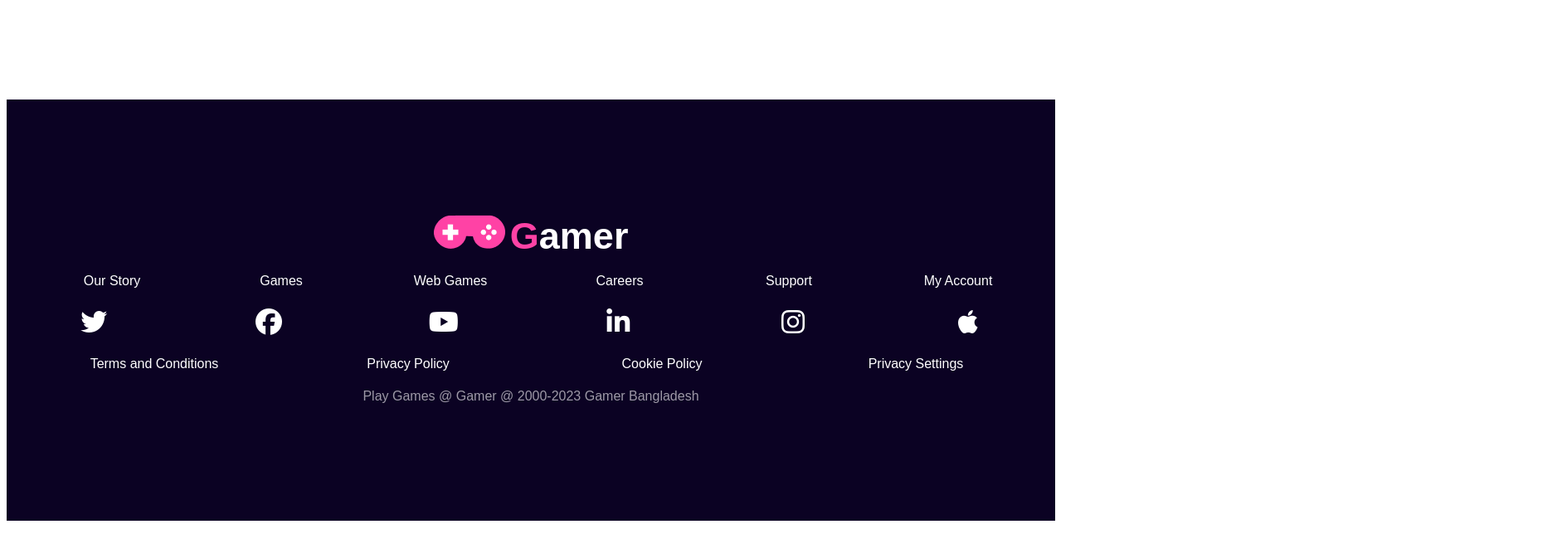
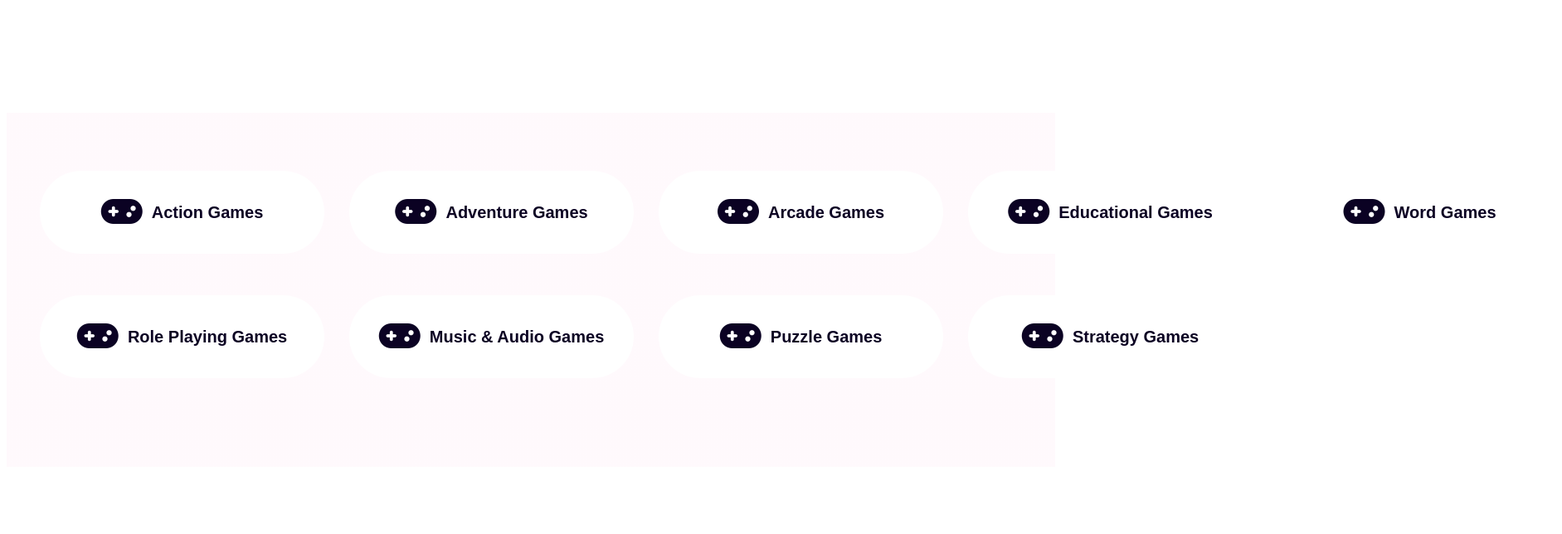
Before and after one commit to SarwarMorshad/gamer-zone, a plain HTML site: page index.html in a window 1280 px wide. Shown: the part 2860-3504 px from the top of the page at 83% size, 1883 px wide, since content can reach past the window. Drawn offline with Linux system fonts and the light colour scheme.

Commit message:
Updating Responsive

```diff
--- a/index.html
+++ b/index.html
@@ -67,12 +67,10 @@
           A Collection of Hilarious Videos to Brighten Your Day
         </p>
         <div class="games-card-container">
-          <!-- .card*4>img+h2.card-stats+p.card-title.text-light-gray -->
           <div class="games">
             <img src="images/Rectangle 4.png" alt="" />
-
             <p class="card-title text-light-gray">
-              No Download. No Installs. Play games Instantly on Gamer.
+              Play Instantly
             </p>
           </div>
           <div class="games">
@@ -91,7 +89,6 @@
           </div>
           <div class="games">
             <img src="images/Rectangle 6.png" alt="" />
-
             <p class="card-title text-light-gray">
               Busted gaming on school laptop, but you are still lit.
             </p>
@@ -118,13 +115,21 @@
         </div>
       </section>
       <!-- Game Categories Start -->
-      <!-- <section class="sponsors">
-        <div class="sponsors-img-container">
-          <button class="category-btn-primary">
-            <img src="images/Rectangle 11.png" alt="" />Action Games
-          </button>
-        </div>
-      </section> -->
+      <section class="categories">
+        <div class="categories-container">
+           <ul>
+            <li><button><i class="fa-solid fa-gamepad fa-2xl"></i>&nbsp&nbspAction Games</button></li>
+            <li><button><i class="fa-solid fa-gamepad fa-2xl"></i>&nbsp&nbspAdventure Games</button></li>
+            <li><button><i class="fa-solid fa-gamepad fa-2xl"></i>&nbsp&nbspArcade Games</button></li>
+            <li><button><i class="fa-solid fa-gamepad fa-2xl"></i>&nbsp&nbspEducational Games</button></li>
+            <li><button><i class="fa-solid fa-gamepad fa-2xl"></i>&nbsp&nbspWord Games</button></li>
+             <li><button><i class="fa-solid fa-gamepad fa-2xl"></i>&nbsp&nbspRole Playing Games</button></li>
+             <li><button><i class="fa-solid fa-gamepad fa-2xl"></i>&nbsp&nbspMusic & Audio Games</button></li>
+             <li><button><i class="fa-solid fa-gamepad fa-2xl"></i>&nbsp&nbspPuzzle Games</button></li>
+             <li><button><i class="fa-solid fa-gamepad fa-2xl"></i>&nbsp&nbspStrategy Games</button></li>
+            </ul>
+         </div>
+      </section>
       <!-- Game Categories End -->
     </main>
     <footer class="footer">
--- a/styles/styles.css
+++ b/styles/styles.css
@@ -311,10 +311,54 @@ nav li a {
 }
 
 .category-btn-primary {
-  width: 262px;
-  height: 162px;
+  /* width: 262px;
+  height: 162px; */
   border: none;
   border-radius: 8px;
+  cursor: pointer;
+}
+
+/* Categories */
+.categories {
+  background: linear-gradient(
+    90deg,
+    rgba(255, 66, 165, 0.03) 0%,
+    rgba(255, 66, 165, 0.03) 100%
+  );
+  width: 100%;
+  height: 427px;
+}
+
+.categories-container > ul {
+  display: grid;
+  grid-template-columns: repeat(5, 1fr);
+  text-align: center;
+  padding-top: 70px;
+  row-gap: 50px;
+}
+
+.categories-container li {
+  list-style: none;
+  margin-right: 30px;
+  font-weight: 500;
+  font-size: 1rem;
+}
+
+.categories-container li button {
+  text-decoration: none;
+  color: #0b0223;
+  font-weight: 600;
+  font-size: 1.25rem;
+  border-radius: 50px;
+  border: none;
+  background: #fff;
+  width: 343px;
+  height: 100px;
+}
+
+.categories-container button:hover {
+  border-radius: 48px;
+  border: 10px solid tomato;
   cursor: pointer;
 }
 
@@ -325,6 +369,7 @@ footer {
   background: #0b0223;
   align-items: center;
   text-align: center;
+  margin-top: 227px;
 }
 
 .footer-text-G {
@@ -433,6 +478,17 @@ footer .footer-copyright {
     max-height: 150px;
   }
 
+  .categories-container > ul {
+    grid-template-columns: repeat(2, 1fr);
+    row-gap: 20px;
+  }
+
+  .categories-container li button {
+    width: 100px;
+    height: 50px;
+    font-size: 5px;
+  }
+
   .footer-list > ul {
     grid-template-columns: repeat(3, 1fr);
     row-gap: 20px;
```
